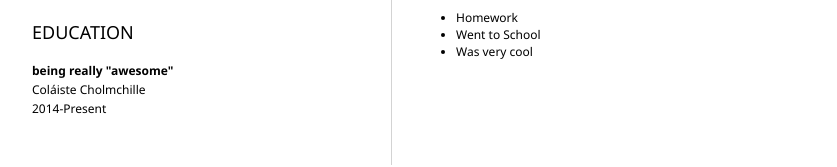
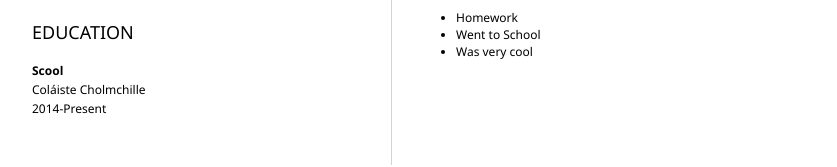
Before and after one commit to conbreathnach/resume-V3, a plain HTML site: page index.html in a window 1280 px wide. Shown: the part 447-614 px from the top of the page, without its empty margins (152-989 px from the left). Drawn offline with Linux system fonts and the light colour scheme.

```diff
--- a/index.html
+++ b/index.html
@@ -39,7 +39,7 @@
 				<section>
 					<h2>EDUCATION</h2>
 					<!-- your education -->
-                     <b>being really "awesome"</b>
+                     <b>Scool</b>
 	<p>
 		Coláiste Cholmchille
 	</p>
```
